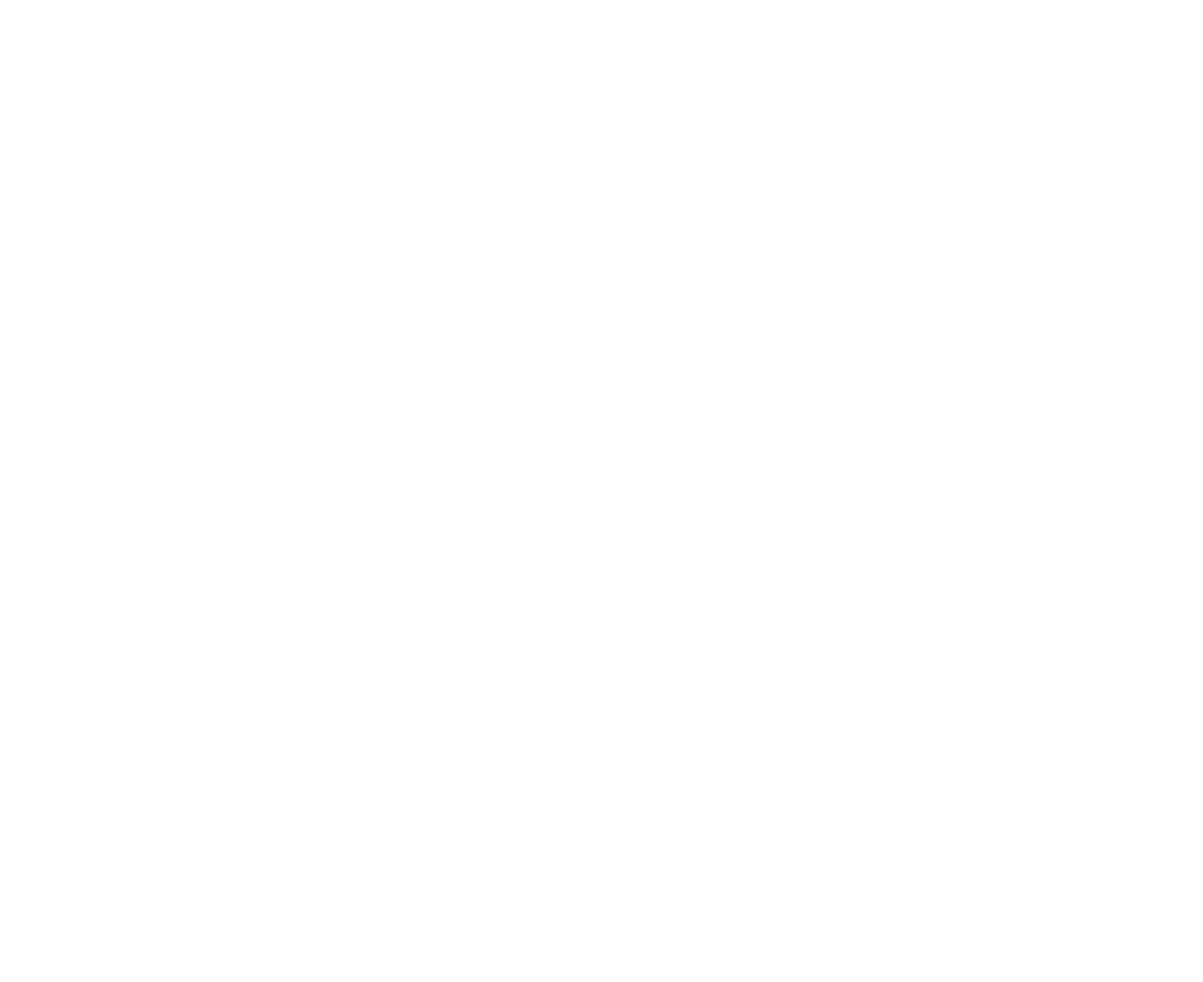
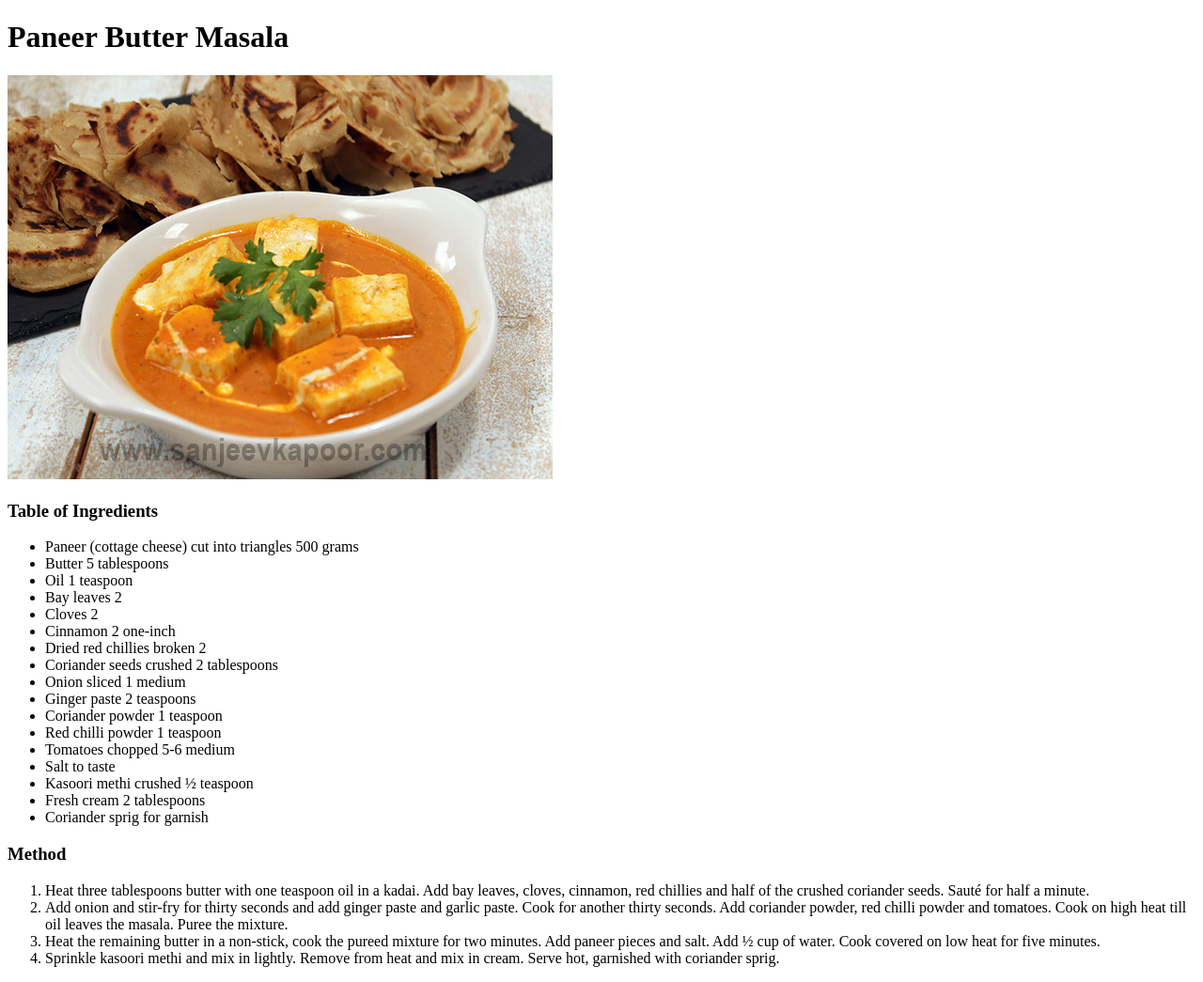
Before and after one commit to VoodooDarkMagic/odin-recipes, a plain HTML site: page recipes/paneer-butter-masala.html in a window 1280 px wide. Shown: the whole page at 94% size. Before the commit the page ends 800 px from the top, so only its background shows below. Drawn offline with Linux system fonts and the light colour scheme; files whose address does not match are found by name.

Commit message:
Edit and Add Veg Kofta, Chicken Biryani and Paneer Butter masala respectively

```diff
--- a/recipes/paneer-butter-masala.html
+++ b/recipes/paneer-butter-masala.html
@@ -0,0 +1,42 @@
+<!DOCTYPE html>
+<html lang="en">
+<head>
+    <meta charset="UTF-8">
+    <meta http-equiv="X-UA-Compatible" content="IE=edge">
+    <meta name="viewport" content="width=device-width, initial-scale=1.0">
+    <title>Paneer Butter Masala</title>
+</head>
+<body>
+    <h1>Paneer Butter Masala</h1>
+    <img alt="paneer-butter-masala" src="/home/velvetthunder/repos/odin-recipes/images/paneer-butter-masala.jpg">
+    <p><h3>Table of Ingredients</h3></p>
+    <ul>
+        <li>Paneer (cottage cheese) cut into triangles 500 grams</li>
+        <li>Butter 5 tablespoons</li>
+        <li>Oil 1 teaspoon</li>
+        <li>Bay leaves 2</li>
+        <li>Cloves 2</li>
+        <li>Cinnamon 2 one-inch</li>
+        <li>Dried red chillies broken 2</li>
+        <li>Coriander seeds crushed 2 tablespoons</li>
+        <li>Onion sliced 1 medium</li>
+        <li>Ginger paste 2 teaspoons</li>
+        <li>Coriander powder 1 teaspoon</li>
+        <li>Red chilli powder 1 teaspoon</li>
+        <li>Tomatoes chopped 5-6 medium</li>
+        <li>Salt to taste</li>
+        <li>Kasoori methi crushed ½ teaspoon</li>
+        <li>Fresh cream 2 tablespoons</li>
+        <li>Coriander sprig for garnish</li>
+    </ul>
+
+    <!--method-->
+    <h3>Method</h3>
+    <ol>
+        <li>Heat three tablespoons butter with one teaspoon oil in a kadai. Add bay leaves, cloves, cinnamon, red chillies and half of the crushed coriander seeds. Sauté for half a minute.</li>
+        <li>Add onion and stir-fry for thirty seconds and add ginger paste and garlic paste. Cook for another thirty seconds. Add coriander powder, red chilli powder and tomatoes. Cook on high heat till oil leaves the masala. Puree the mixture.</li>
+        <li>Heat the remaining butter in a non-stick, cook the pureed mixture for two minutes. Add paneer pieces and salt. Add ½ cup of water. Cook covered on low heat for five minutes.</li>
+        <li>Sprinkle kasoori methi and mix in lightly. Remove from heat and mix in cream. Serve hot, garnished with coriander sprig.</li>
+    </ol>
+</body>
+</html>
```
Also changed, not shown: recipes/chicken-biryani.html (+1 -1 lines), recipes/veg-kofta.html (+1 -1 lines).
